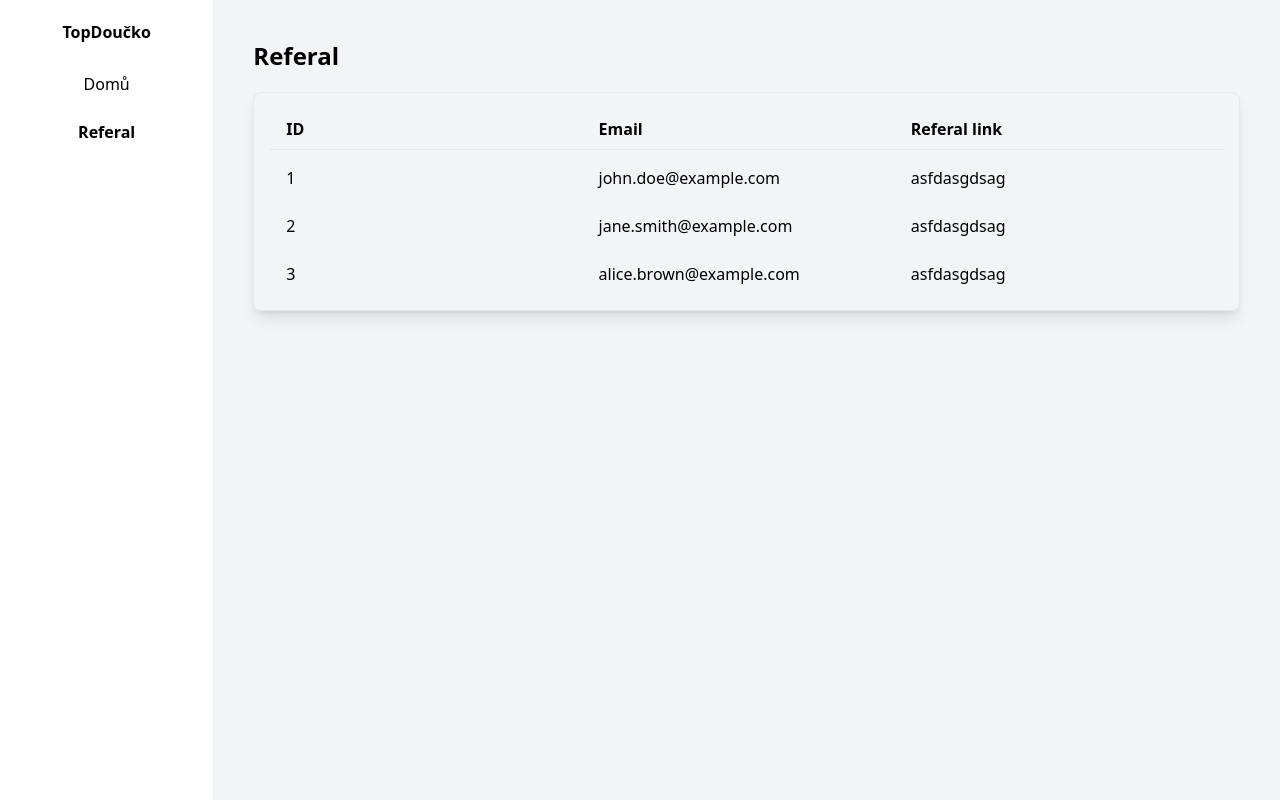
After one commit to top-doucko/topdoucko, a PHP site: page /dashboard/referal.php in a window 1280 px wide. The commit adds this page. Run offline with PHP 8.4, Linux system fonts and the light colour scheme; the visitor is signed in with stand-in values (Sample User, id 1); some libraries are stand-ins or nearby versions.

Commit message:
save work

```diff
--- /dev/null
+++ b/dashboard/referal.php
@@ -0,0 +1,68 @@
+<?php
+session_start();
+
+if (!isset($_SESSION["username"])){
+    header("Location: login.php");
+}
+?>
+
+<!doctype html>
+<html lang="en">
+<head>
+    <meta charset="UTF-8">
+    <meta name="viewport"
+          content="width=device-width, user-scalable=no, initial-scale=1.0, maximum-scale=1.0, minimum-scale=1.0">
+    <meta http-equiv="X-UA-Compatible" content="ie=edge">
+    <title>LunarBytes - Dashboard</title>
+    <script src="https://cdn.tailwindcss.com"></script>
+</head>
+<body class="w-full bg-gray-100 flex">
+<div class="w-1/6 h-screen fixed top-0 left-0 bg-white flex flex-col items-center px-10 py-5">
+    <h1 class="font-bold">TopDoučko</h1>
+    <div class="flex flex-col w-full gap-2 mt-5">
+        <a href="index.php" class="transition hover:bg-gray-200 w-full text-center py-2 rounded cursor-pointer">
+            <div href="index.php">Domů</div>
+        </a>
+        <a class="transition hover:bg-gray-200 w-full text-center py-2 rounded cursor-pointer">
+            <div class="font-bold">Referal</div>
+        </a>
+    </div>
+
+</div>
+<div class="h-full w-1/6"></div>
+<div class="w-5/6 p-10">
+    <h1 class="text-2xl font-bold">Referal</h1>
+    <div class="flex flex-col p-4 border rounded-lg shadow-lg gap-2 mt-5">
+        <!-- Header -->
+        <div class="flex font-bold border-b px-2">
+            <div class="flex-1 p-2">ID</div>
+            <div class="flex-1 p-2">Email</div>
+            <div class="flex-1 p-2">Referal link</div>
+        </div>
+
+        <!-- Row 1 -->
+        <div class="flex transition hover:bg-gray-200 rounded cursor-pointer px-2">
+            <div class="flex-1 p-2">1</div>
+            <div class="flex-1 p-2">john.doe@example.com</div>
+            <div class="flex-1 p-2">asfdasgdsag</div>
+        </div>
+
+        <!-- Row 2 -->
+        <div class="flex transition hover:bg-gray-200 rounded cursor-pointer px-2">
+            <div class="flex-1 p-2">2</div>
+            <div class="flex-1 p-2">jane.smith@example.com</div>
+            <div class="flex-1 p-2">asfdasgdsag</div>
+        </div>
+
+        <!-- Row 3 -->
+        <div class="flex transition hover:bg-gray-200 rounded cursor-pointer px-2">
+            <div class="flex-1 p-2">3</div>
+            <div class="flex-1 p-2">alice.brown@example.com</div>
+            <div class="flex-1 p-2">asfdasgdsag</div>
+        </div>
+    </div>
+
+
+</div>
+</body>
+</html>
```
Also changed, not shown: backend/db.php (+8 -1 lines), dashboard/index.php (+30 -1 lines), dashboard/login.php (+8 -4 lines).
